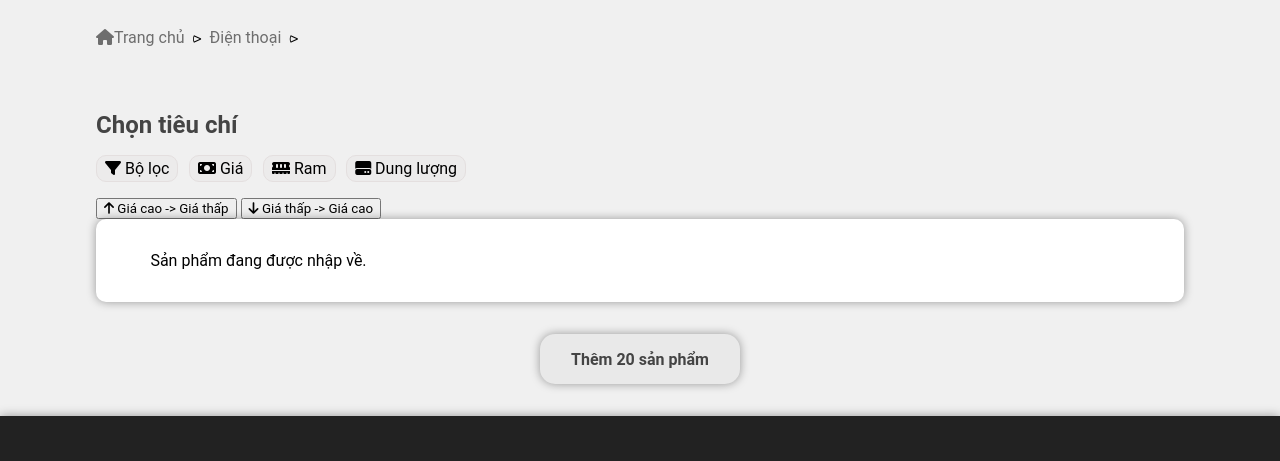
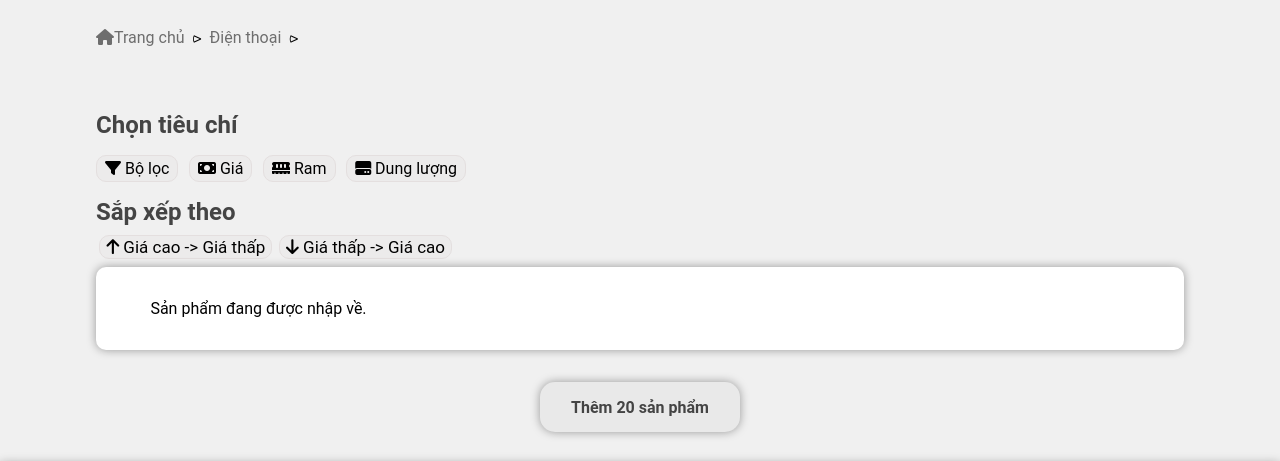
Before and after one commit to crysdrag/shop, a plain HTML site: page smart.html in a window 1280 px wide. Shown: the part 172-633 px from the top of the page. Drawn offline with nearby package versions, Linux system fonts and the light colour scheme; a script that the page names is missing.

Commit message:
Update smart.html

```diff
--- a/smart.html
+++ b/smart.html
@@ -628,6 +628,10 @@
                 </div>
             </div>
             <div class="Sap_xep">
+                <div>
+                    <span>Sắp xếp theo</span>
+                </div>
+                <div>
                     <button>
                         <i class="fa-solid fa-arrow-up"></i>
                         <span>Giá cao -> Giá thấp</span>
@@ -636,6 +640,7 @@
                         <i class="fa-solid fa-arrow-down"></i>
                         <span>Giá thấp -> Giá cao</span>
                     </button>
+                </div>
             </div>
         </div>
         <div class="smphone">
```
Lines whose indentation alone changed are shown as unchanged.
